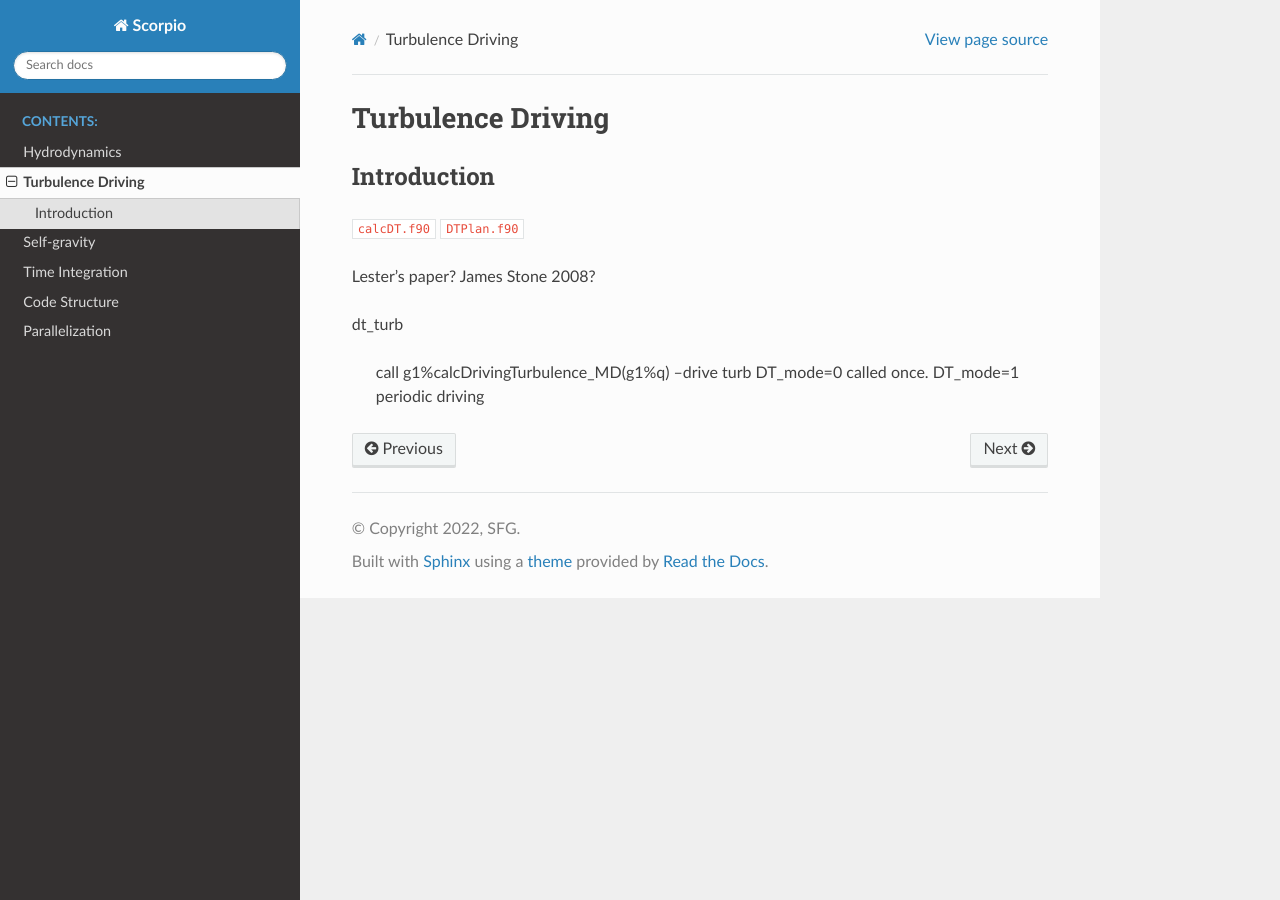
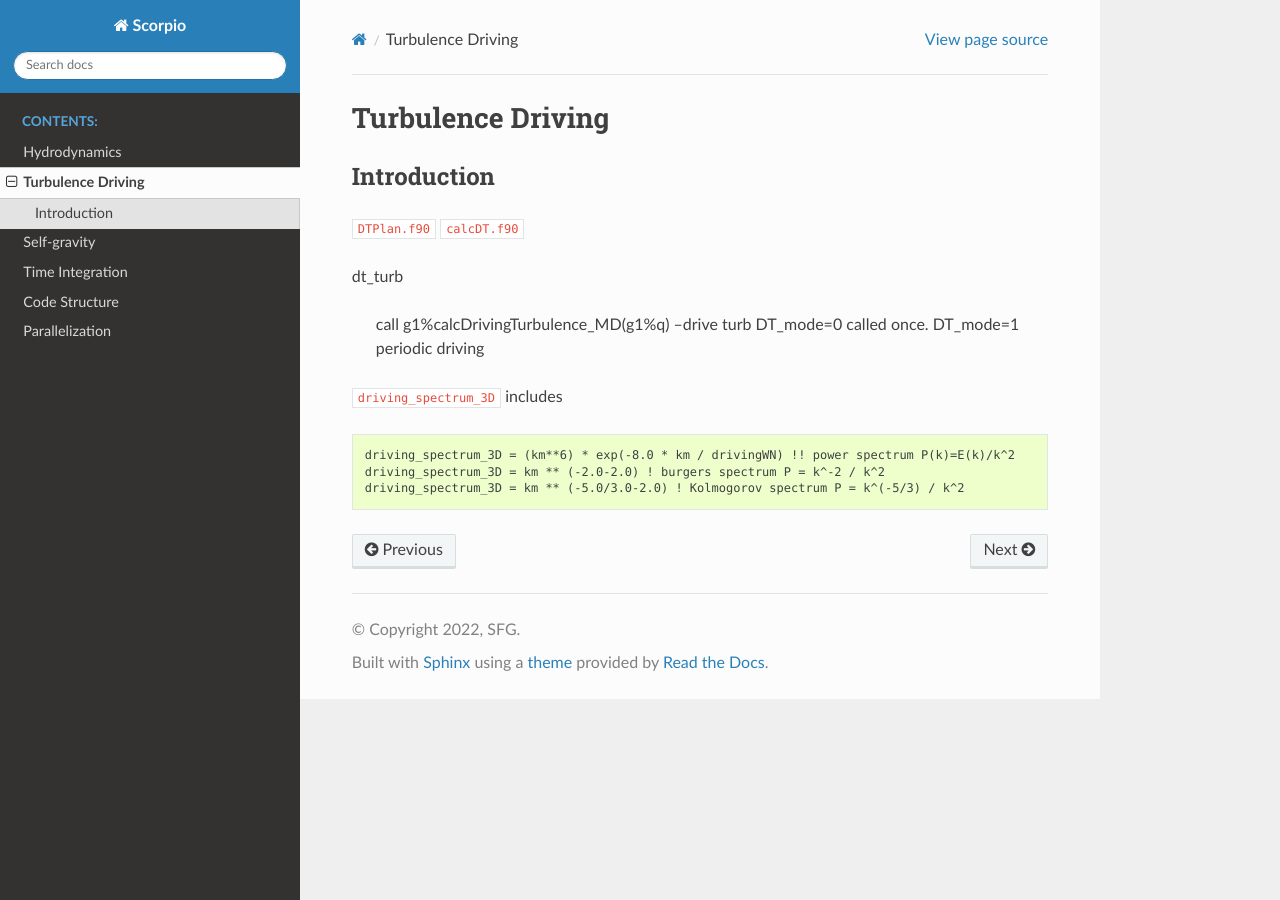
Before and after one commit to holam1hk/scorpio, a Sphinx documentation site: the page built from docs/source/turbulence.rst, in a window 1280 px wide. Built offline with Sphinx 7.4.7 and the Read the Docs theme 2.0.0, drawn with Linux system fonts in a browser that asks for light colours.

Commit message:
Update turbulence.rst
Added Power Spectrum

```diff
--- a/docs/source/turbulence.rst
+++ b/docs/source/turbulence.rst
@@ -6,14 +6,17 @@ Turbulence Driving
 
 Introduction
 ============
-
+``DTPlan.f90``
 ``calcDT.f90``
-``DTPlan.f90``
-
-Lester's paper? James Stone 2008?
 
 dt_turb
 
    call g1%calcDrivingTurbulence_MD(g1%q) --drive turb
    DT_mode=0 called once.
    DT_mode=1 periodic driving
+
+``driving_spectrum_3D`` includes ::
+
+   driving_spectrum_3D = (km**6) * exp(-8.0 * km / drivingWN) !! power spectrum P(k)=E(k)/k^2
+   driving_spectrum_3D = km ** (-2.0-2.0) ! burgers spectrum P = k^-2 / k^2
+   driving_spectrum_3D = km ** (-5.0/3.0-2.0) ! Kolmogorov spectrum P = k^(-5/3) / k^2
```
